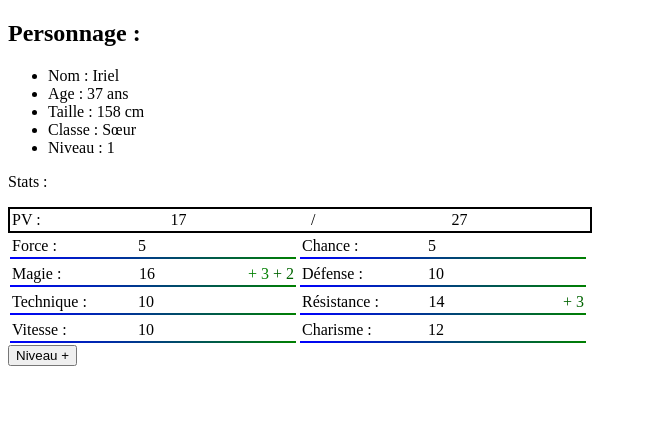
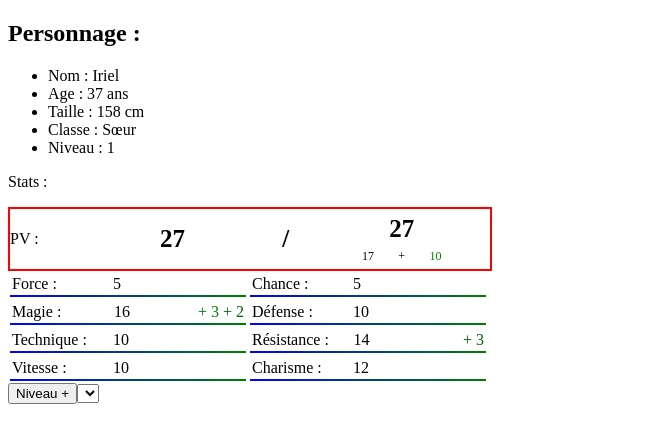
Before and after one commit to Raiden27190/FE-RPG, an Angular app: page / in a window 1280 px wide. Shown: the top 442 px of the page, without its empty margins (0-647 px from the left). Built offline with nearby package versions, Linux system fonts and the light colour scheme.

Commit message:
Affichage PV

```diff
--- a/src/app/data/personnage/personnage.ts
+++ b/src/app/data/personnage/personnage.ts
@@ -37,7 +37,7 @@ constructor(nom: string, age:number, taille:number, sexe:string, job:Job) {
         charisme:0};
     this.job = job;
     this.statsActuelles = job.baseStats;
-    this.pVActuels = job.baseStats.pointsVie;
+    this.pVActuels = job.baseStats.pointsVie + this.permanentBoosts.pointsVie  ;
     this.inventaire={
         divers:[],
         arme: undefined,
--- a/src/app/personnage-form/personnage-form.component.html
+++ b/src/app/personnage-form/personnage-form.component.html
@@ -9,7 +9,7 @@
     </ul>
     <p>Stats :</p>
     <app-points-vie
-        [pvActuels]="personnage.pVActuels"
+        [(pvActuels)]="personnage.pVActuels"
         [pvMaxStat]="personnage.statsActuelles.pointsVie"
         [pvMaxBonus]="personnage.permanentBoosts.pointsVie">
     </app-points-vie>
@@ -25,4 +25,6 @@
       [disabled]="personnage.niveau >= personnage.job.niveauMax">
         Niveau +
     </button>
+    <select>
+    </select>
 </section>
--- a/src/app/personnage-form/personnage-form.component.ts
+++ b/src/app/personnage-form/personnage-form.component.ts
@@ -18,6 +18,7 @@ export class PersonnageFormComponent implements OnInit {
   ngOnInit(): void {
     this.personnage.permanentBoosts.magie = 3;
     this.personnage.permanentBoosts.pointsVie = 10;
+    this.personnage.pVActuels = this.personnage.job.baseStats.pointsVie + this.personnage.permanentBoosts.pointsVie;
     this.personnage.inventaire.defensif = {
       nom:"Anneau Fer",
       effet:"Protège de la magie",
--- a/src/app/personnage-form/stats/points-vie/points-vie.component.html
+++ b/src/app/personnage-form/stats/points-vie/points-vie.component.html
@@ -1,6 +1,11 @@
-<div class="hp-flex-parent-element hp-border">
-    <div class="hp-flex-child-element">PV :</div>
-    <div class="hp-flex-child-element">{{pvActuels.toString()}}</div>
-    <div class="hp-flex-child-element">/</div>
-    <div class="hp-flex-child-element">{{pvMaxTotal.toString()}}</div>
+<div class="hp-grid-parent-element hp-border">
+    <div class="hp-grid-label">PV :</div>
+    <div class="hp-grid-current hp-current">{{pvActuels}}</div>
+    <div class="hp-grid-separator hp-current">/</div>
+    <div class="hp-grid-total-max hp-current">{{pvMaxTotal.toString()}}</div>
+    <div class="hp-grid-stat-max hp-stat">{{pvMaxStat.toString()}}</div>
+    <div class="hp-grid-plus hp-stat">+</div>
+    <div class="hp-grid-bonus-max hp-stat hp-bonus">{{pvMaxBonus.toString()}}</div>
+
+
 </div>
--- a/src/app/personnage-form/stats/points-vie/points-vie.component.scss
+++ b/src/app/personnage-form/stats/points-vie/points-vie.component.scss
@@ -1,20 +1,69 @@
-.hp-flex-parent-element {
-    display: flex;
-    max-width: 580px;
-
+.hp-grid-parent-element {
+    display: grid;
+    max-width: 480px;
+    grid-template-areas:
+      "a b b b c d d d"
+      "a b b b c e f g" ;
+      grid-template-rows: 40px 20px;
   }
 
-  .hp-flex-child-element {
-    flex: 1;
-    margin: 2px;
+  .hp-grid-label{
+    grid-area: a;
+    justify-self: left;
+    align-content: center;
   }
 
-  .hp-flex-child-element:first-child {
-    margin-right: 20px;
+  .hp-grid-current{
+    grid-area: b;
+    justify-self: center;
+    align-content: center;
+  }
+
+  .hp-grid-separator{
+    grid-area: c;
+    justify-self: center;
+    align-content: center;
+  }
+
+  .hp-grid-total-max{
+    grid-area: d;
+    justify-self: center;
+    align-self: center;
+  }
+  .hp-grid-stat-max{
+    grid-area: e;
+    justify-self: right;
+  }
+  .hp-grid-plus{
+    grid-area: f;
+    justify-self: center;
+  }
+   .hp-grid-bonus-max{
+    grid-area: g;
+    justify-self: left;
   }
 
   .hp-border{
     border: 2px;
     border-width: 2px;
     border-style: solid;
+    border-color: rgb(255, 0, 0);
   }
+
+  .hp-current{
+    font-size: 25px;
+    font-weight: bold;
+  }
+
+  .hp-stat{
+    font-size: 12px;
+  }
+
+  .hp-bonus{
+    color:green
+  }
+
+input{
+   box-sizing: border-box;
+   width: fit-content;
+}
--- a/src/app/personnage-form/stats/stats.component.scss
+++ b/src/app/personnage-form/stats/stats.component.scss
@@ -1,6 +1,6 @@
 .stat-flex-parent-element {
     display: flex;
-    max-width: 580px;
+    max-width: 480px;
   }
 .stat-flex-child-element {
     flex: 1;
```
Also changed, not shown: src/app/personnage-form/stats/points-vie/points-vie.component.ts (+5 -2 lines).
